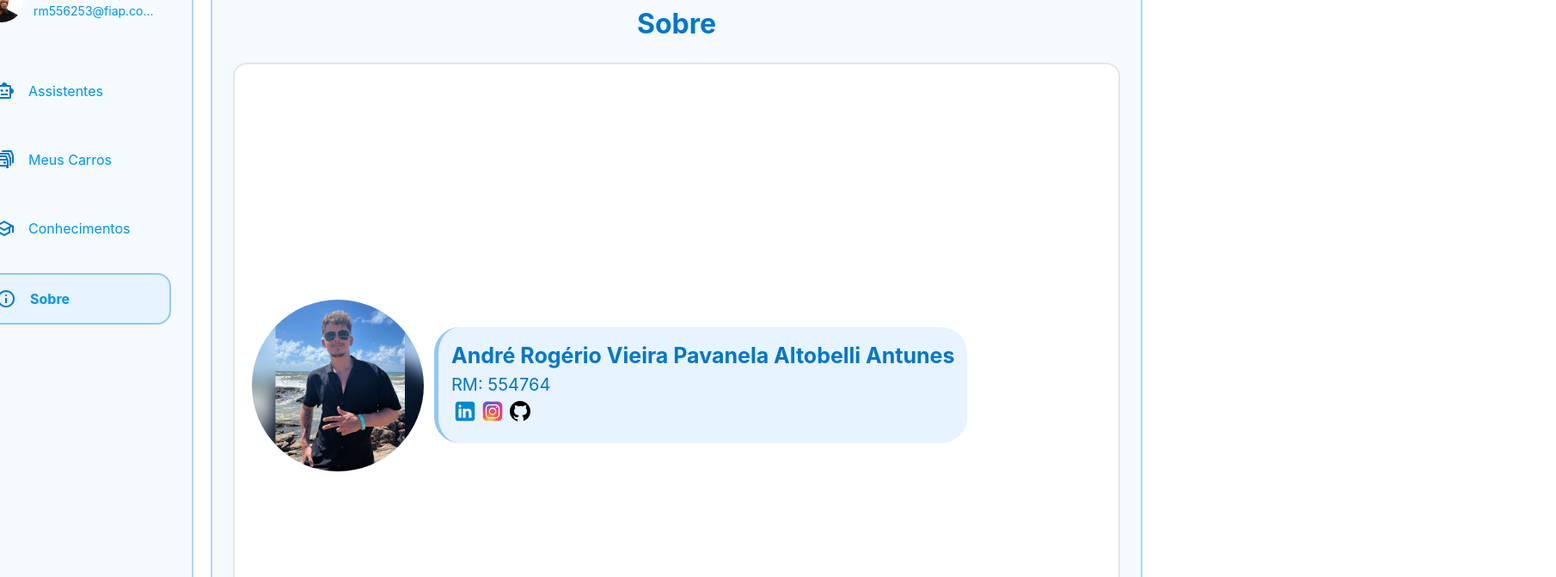
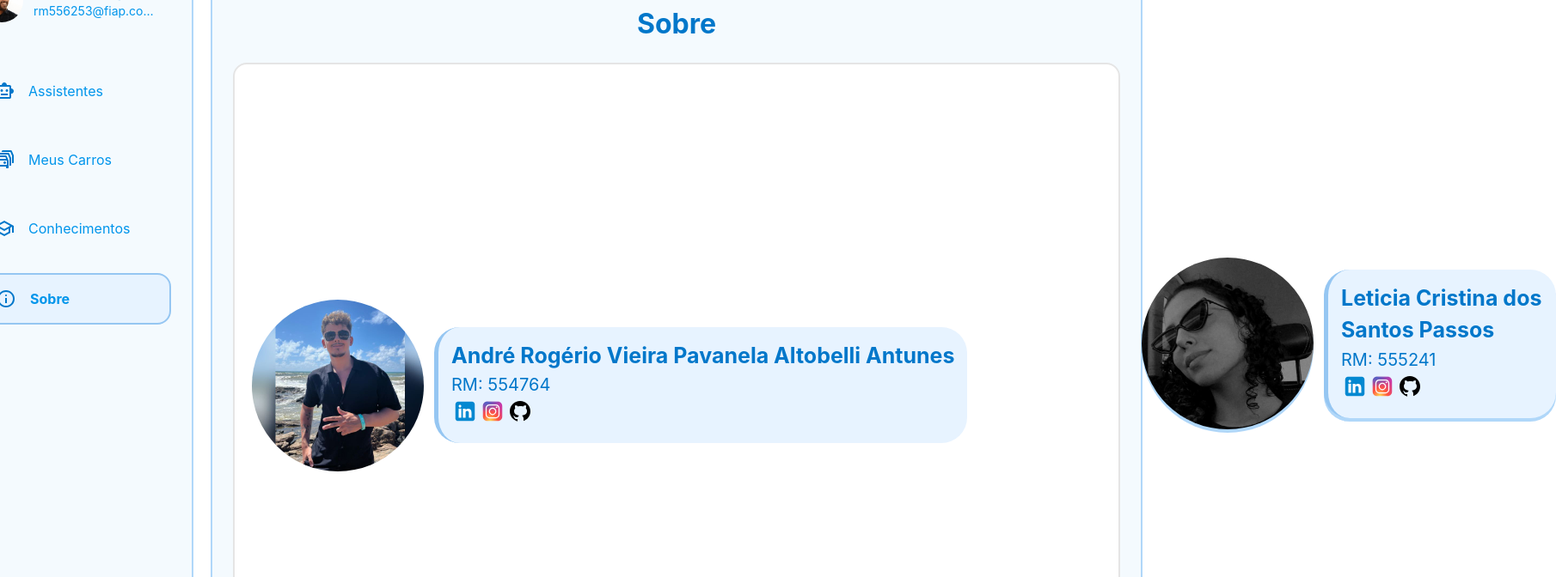
Before and after one commit to LELE-REPAIRS/lele-repairs-react, a React (Vite) app: page /sobre in a window 1280 px wide. Shown: the top 672 px of the page at 86% size, 1810 px wide, since content can reach past the window. Built offline with nearby package versions, Linux system fonts and the light colour scheme.

Commit message:
Adicionada informações da integrante Leticia Cristina na rota sobre.

```diff
--- a/src/routes/Sobre/index.tsx
+++ b/src/routes/Sobre/index.tsx
@@ -42,7 +42,18 @@ function Sobre() {
                       </div>
                   </div>
                 </div>
-
+                <div className="self-stretch justify-start items-center gap-3 inline-flex">
+                <img className="w-[200px] h-[200px] rounded-full" src="/contribuinte-leticia.png"/>
+                    <div className="w-auto bg-color_3 rounded-[30px] border-l-[5px] border-color_7 p-[15px_15px_15px]">
+                        <div className="relative text-left text-color_11 text-[25px] font-bold">Leticia Cristina dos Santos Passos</div>
+                        <div className="w-[235px] text-color_11 text-[20px] font-normal text-justify">RM: 555241</div>
+                        <div className="h-8 justify-start items-center inline-flex">
+                          <a href="https://www.linkedin.com/in/leticia-cristina-dos-santos-passos-a1a988233/" target="_blank" className="w-8 h-8 relative bg-icon-linkedin bg-center"/>
+                          <a href="https://www.instagram.com/passos_ley/" target="_blank" className="w-8 h-8 relative bg-icon-instagram bg-center"/>
+                          <a href="https://github.com/lecristina" target="_blank" className="w-8 h-8 relative bg-icon-github bg-center"/>
+                        </div>
+                    </div>
+            </div>
         </main>
       </Header>
     );
```
